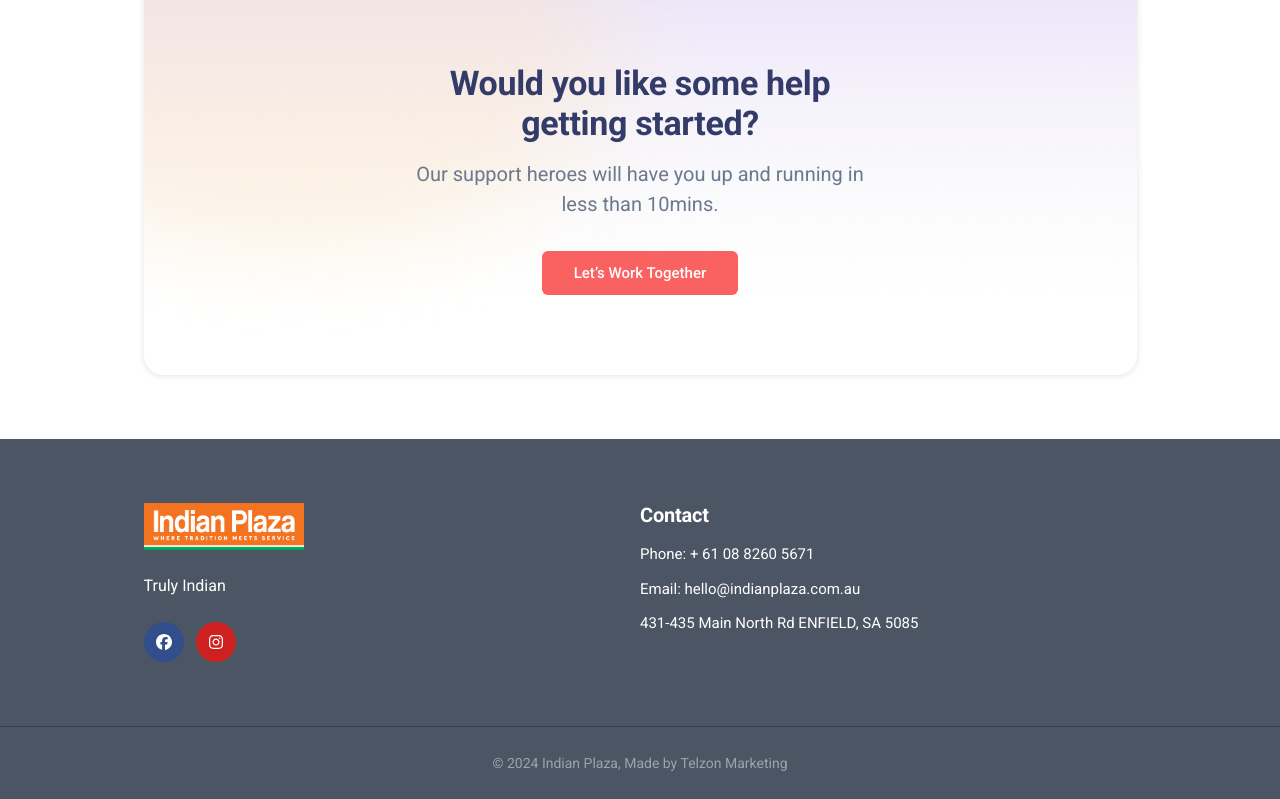
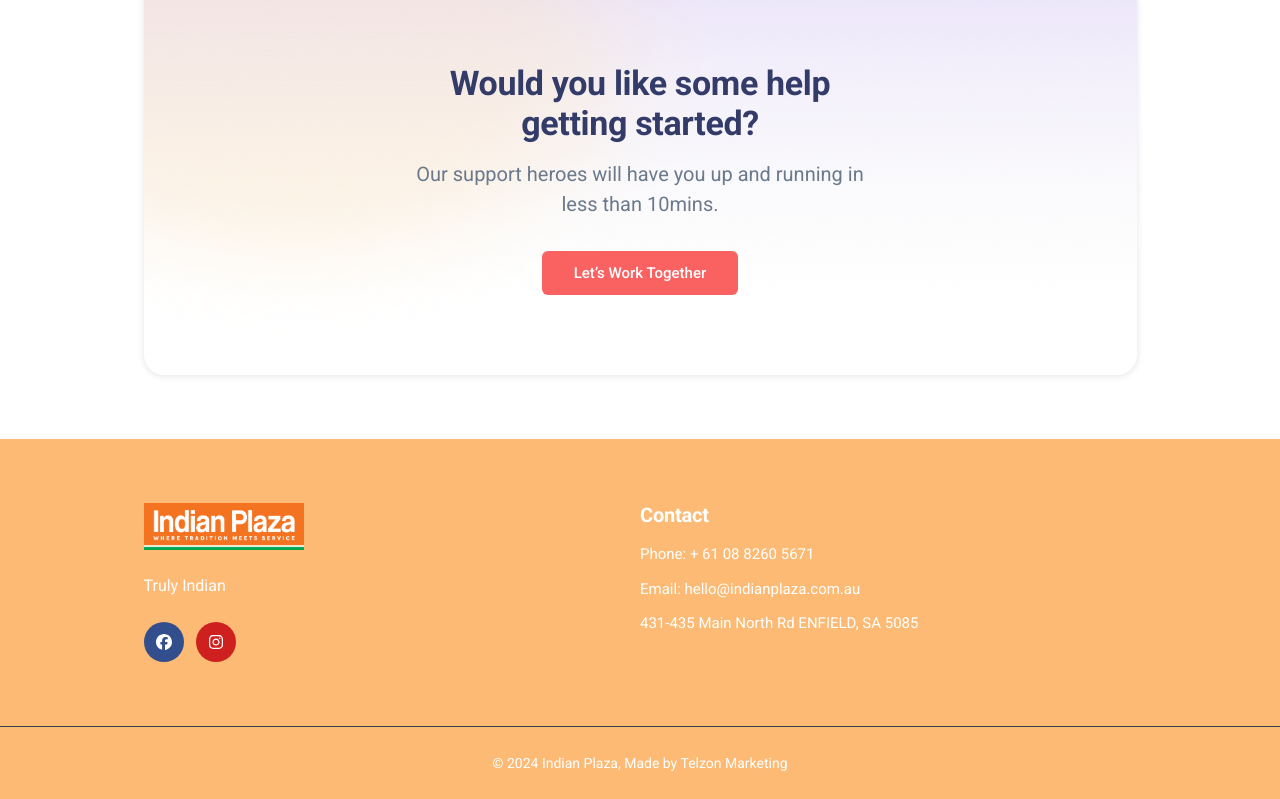
Before and after one commit to telzonweb/indianplaza, a React (Vite) app: page / in a window 1280 px wide. Shown: the part 5936-6735 px from the top of the page. Built offline with nearby package versions, Linux system fonts and the light colour scheme.

Commit message:
update footer color

```diff
--- a/src/components/layout/footer.tsx
+++ b/src/components/layout/footer.tsx
@@ -125,7 +125,7 @@ import {
 
 const Footer = () => {
   return (
-    <footer className="bg-gray-600 text-white">
+    <footer className="bg-orange-300 text-white">
       <div className="container mx-auto px-4 py-16">
         <div className="flex flex-col md:flex-row md:justify-between">
           <div className="mb-8 md:mb-0 md:w-1/2">
@@ -184,7 +184,7 @@ const Footer = () => {
       </div>
       <div className="border-t border-gray-700 py-6">
         <div className="container mx-auto text-center">
-          <span className="text-xs text-gray-400">
+          <span className="text-xs text-white-400">
             © {new Date().getFullYear()} Indian Plaza, Made by{" "}
             <a href="https://telzonmarketing.in" className="hover:text-primary">
               Telzon Marketing
```
